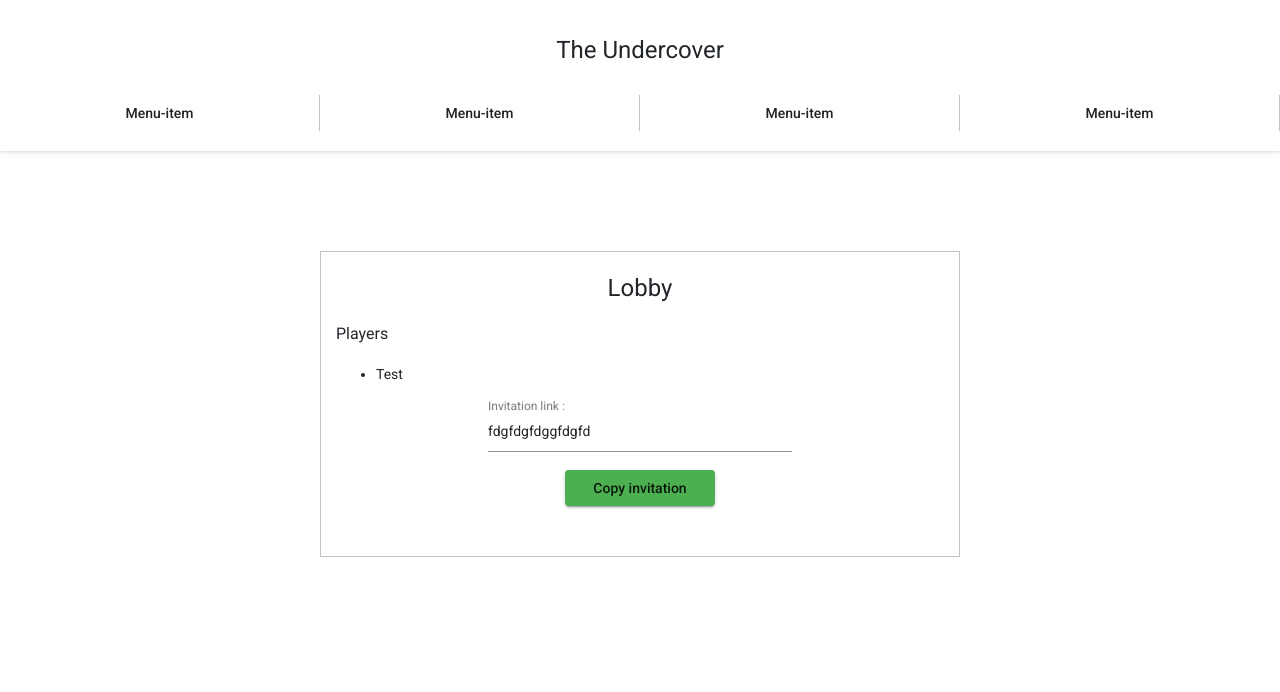
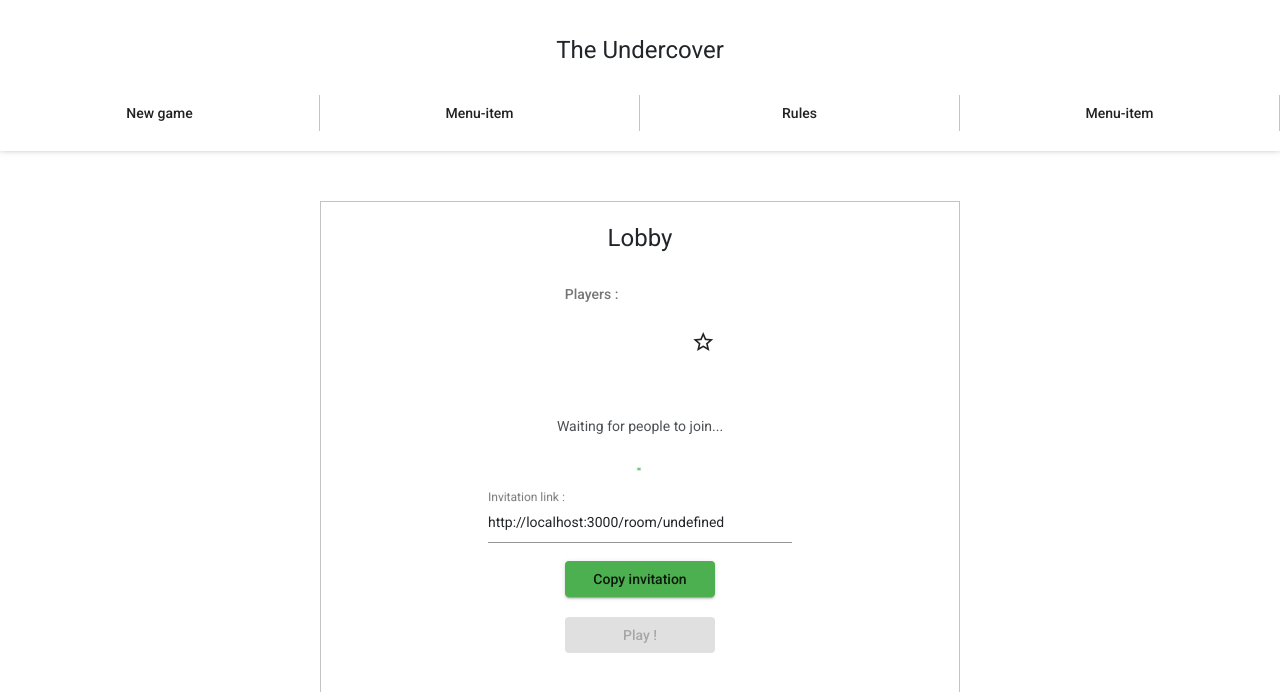
Before and after one commit to Mr-Nugget/Undercover, an Angular app in the folder frontend/undercoverUI/: page /lobby in a window 1280 px wide. Shown: the top 692 px of the page. Built offline with nearby package versions, Linux system fonts and the light colour scheme.

Commit message:
Add lobby section with the new game created, add status to game object

```diff
--- a/frontend/undercoverUI/package.json
+++ b/frontend/undercoverUI/package.json
@@ -21,6 +21,9 @@
     "@angular/platform-browser": "~9.0.5",
     "@angular/platform-browser-dynamic": "~9.0.5",
     "@angular/router": "~9.0.5",
+    "@fortawesome/angular-fontawesome": "^0.6.0",
+    "@fortawesome/fontawesome-svg-core": "^1.2.27",
+    "@fortawesome/free-solid-svg-icons": "^5.12.1",
     "bootstrap": "^4.4.1",
     "jquery": "^3.5.0",
     "rxjs": "~6.5.4",
--- a/frontend/undercoverUI/src/app/app.component.css
+++ b/frontend/undercoverUI/src/app/app.component.css
@@ -4,7 +4,6 @@ header {
     box-shadow: 0px -4px 8px 0px rgba(0, 0, 0, 0.75);
     padding-top: 20px;
     padding-bottom: 20px;
-    margin-bottom: 100px;
 }
 
 header #title {
--- a/frontend/undercoverUI/src/app/app.component.html
+++ b/frontend/undercoverUI/src/app/app.component.html
@@ -4,13 +4,13 @@
     </div>
     <div id="menu">
         <div class="btn-container">
-            <button mat-flat-button>Menu-item</button>
+            <button mat-flat-button routerLink="/">New game</button>
         </div>
         <div class="btn-container">
             <button mat-flat-button>Menu-item</button>
         </div>
         <div class="btn-container">
-            <button mat-flat-button>Menu-item</button>
+            <button mat-flat-button routerLink="/rules">Rules</button>
         </div>
         <div class="btn-container">
             <button mat-flat-button>Menu-item</button>
--- a/frontend/undercoverUI/src/app/create-room/create-room.component.css
+++ b/frontend/undercoverUI/src/app/create-room/create-room.component.css
@@ -1,3 +1,7 @@
+#main {
+    margin-top: 100px;
+}
+
 form {
     display: flex;
     flex-direction: column;
--- a/frontend/undercoverUI/src/app/create-room/create-room.component.ts
+++ b/frontend/undercoverUI/src/app/create-room/create-room.component.ts
@@ -24,9 +24,15 @@ export class CreateRoomComponent implements OnInit {
   submitForm() {
     var players = parseInt(this.createGameForm.value['players'], 10);
     var username = this.createGameForm.value['username'];
-    var gameObject = this.gameService.createGame(players, username);
-    console.log(gameObject);
-    // Passing object to lobby component
-    this.router.navigate(['/lobby'], {queryParams : gameObject});
+
+    // Waiting for the promise to pass object
+    this.gameService.createGame(players, username)
+      .then((result) => {
+        // Passing object to lobby component
+        this.router.navigate(['/lobby'], {queryParams : result});
+      })
+      .catch((error) => {
+        console.log(error);
+      });
   }
 }
--- a/frontend/undercoverUI/src/app/lobby/lobby.component.css
+++ b/frontend/undercoverUI/src/app/lobby/lobby.component.css
@@ -1,8 +1,23 @@
-.copyLink {
+#main {
+    margin-top: 50px;
+}
+
+.copyLink,
+.play {
     display: flex;
     flex-direction: column;
     justify-content: center;
     align-items: center;
+}
+
+.play {
+    margin-top: 20px;
+}
+
+.playerList {
+    align-self: center;
+    width: 30%;
+    margin-bottom: 50px;
 }
 
 mat-form-field {
@@ -12,3 +27,25 @@ mat-form-field {
 button {
     width: 150px;
 }
+
+mat-form-field {
+    border-bottom: red;
+}
+
+mat-progress-spinner {
+    padding-bottom: 12px;
+}
+
+.infos {
+    display: flex;
+    flex-direction: column;
+    text-align: center;
+    opacity: 0.8;
+    justify-content: center;
+    align-items: center;
+    margin-bottom: 20px;
+}
+
+.infos span {
+    margin-bottom: 10px;
+}
--- a/frontend/undercoverUI/src/app/lobby/lobby.component.html
+++ b/frontend/undercoverUI/src/app/lobby/lobby.component.html
@@ -2,13 +2,21 @@
     <div class="box-title">
         <h1>Lobby</h1>
     </div>
-    <div>
-        <h3>Players</h3>
-        <div>
-            <ul>
-                <li>Test</li>
-            </ul>
-        </div>
+    <div class="playerList">
+        <mat-list>
+            <div mat-subheader>Players :</div>
+            <mat-list-item>
+                <span class="material-icons">
+                    star_outline
+                </span>
+                <div mat-line>{{ adminName }}</div>
+            </mat-list-item>
+        </mat-list>
+    </div>
+    <div *ngIf="currentPlayers != playersNum" class="infos">
+        <span>Waiting for people to join...</span>
+        <mat-progress-spinner diameter="25" color="accent" mode="indeterminate" value="100">
+        </mat-progress-spinner>
     </div>
     <div class="copyLink">
         <mat-form-field>
@@ -17,4 +25,7 @@
         </mat-form-field>
         <button mat-raised-button color="accent" [cdkCopyToClipboard]="linkUrl">Copy invitation</button>
     </div>
+    <div class="play">
+        <button mat-raised-button color="primary" [disabled]="currentPlayers != playersNum">Play !</button>
+    </div>
 </div>
--- a/frontend/undercoverUI/src/app/lobby/lobby.component.ts
+++ b/frontend/undercoverUI/src/app/lobby/lobby.component.ts
@@ -1,6 +1,7 @@
 import { Component, OnInit, OnDestroy } from '@angular/core';
 import { ActivatedRoute, Router } from '@angular/router';
 import { Subscription } from 'rxjs';
+
 
 @Component({
   selector: 'app-lobby',
@@ -8,18 +9,24 @@ import { Subscription } from 'rxjs';
   styleUrls: ['./lobby.component.css']
 })
 export class LobbyComponent implements OnInit, OnDestroy {
-  linkUrl: string = "fdgfdgfdggfdgfd";
+  linkUrl: string = 'http://localhost:3000/room/';
   sub: Subscription;
   gameObject: Object;
+  adminName: string;
+  currentPlayers: number = 1;
+  playersNum: number;
+
   constructor(private route: ActivatedRoute, private router: Router) { }
 
   ngOnInit() {
     this.sub = this.route
       .queryParams
       .subscribe(params => {
-        this.gameObject = params;
+        console.log(params);
+        this.linkUrl += params['gameId'];
+        this.adminName = params['admin'];
+        this.playersNum = parseInt(params['playersNum'], 10);
       });
-    console.log(this.gameObject);
   }
 
   ngOnDestroy() {
--- a/frontend/undercoverUI/src/app/services/game.services.ts
+++ b/frontend/undercoverUI/src/app/services/game.services.ts
@@ -6,19 +6,10 @@ export class GameService{
 
     constructor(private httpClent: HttpClient){}
 
-    createGame(players: number, username: string): Object{
-        var gameObject = null;
-        this.httpClent
+    // Create game method. Return an object with number of players, name of the admin and id of the room.
+    async createGame(players: number, username: string){
+        return await this.httpClent
             .post('http://localhost:3000/game/create', {players : players, username: username})
-            .subscribe(
-                (response) => {
-                    console.log(response)
-                    gameObject = response;
-                },
-                (error) => {
-                    console.log('Error : ' + error);
-                }
-            );
-        return gameObject;
+            .toPromise();
     }
 }
--- a/frontend/undercoverUI/src/index.html
+++ b/frontend/undercoverUI/src/index.html
@@ -1,5 +1,6 @@
 <!doctype html>
 <html lang="fr">
+
 <head>
     <meta charset="utf-8">
     <title>The Undercover</title>
@@ -8,7 +9,9 @@
     <link href="https://fonts.googleapis.com/css?family=Roboto:300,400,500&display=swap" rel="stylesheet">
     <link href="https://fonts.googleapis.com/icon?family=Material+Icons" rel="stylesheet">
 </head>
+
 <body class="mat-typography">
     <app-root></app-root>
 </body>
+
 </html>
--- a/frontend/undercoverUI/src/styles.css
+++ b/frontend/undercoverUI/src/styles.css
@@ -11,6 +11,8 @@ body {
 }
 
 #main {
+    display: flex;
+    flex-direction: column;
     border: solid 1px #c3c3c3;
     width: 50%;
     padding-bottom: 50px;
@@ -21,7 +23,9 @@ h1 {
     text-align: center;
 }
 
-mat-form-field input {
+mat-form-field input,
+mat-select,
+mat-option {
     height: 30px;
 }
 
```
Also changed, not shown: frontend/undercoverUI/src/app/app.module.ts (+7 -1 lines), 2 other files (tests, documents, lock files or other folders). Lines whose indentation alone changed are shown as unchanged.
